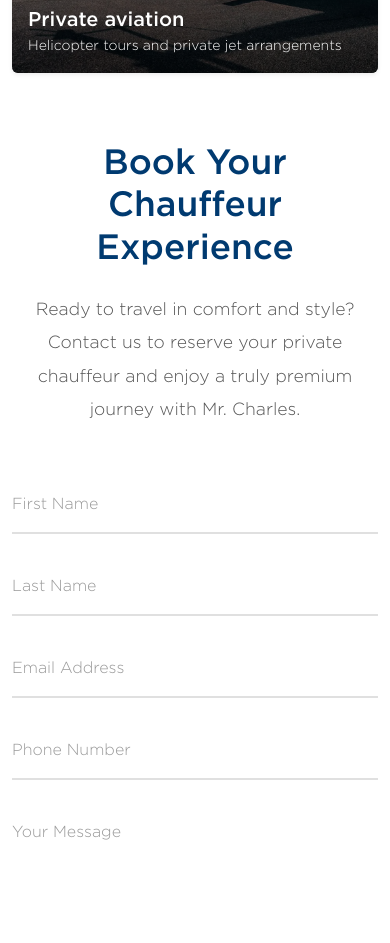
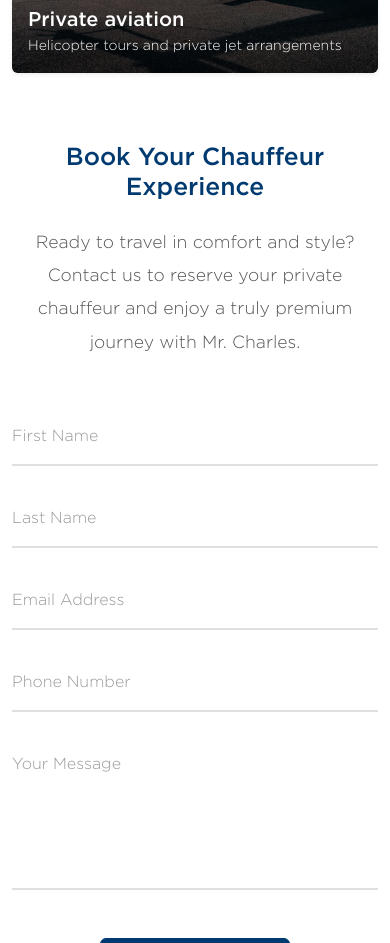
Before and after one commit to saad2478/nh-hotels, a plain HTML site: page index.html in a window 390 px wide. Shown: the part 9123-10066 px from the top of the page. Drawn offline with nearby package versions, Linux system fonts and the light colour scheme.

Commit message:
fontsize is responsive

```diff
--- a/index.html
+++ b/index.html
@@ -452,7 +452,7 @@
 			<div class="row justify-content-center">
 				<div class="col-lg-10">
 					<div class="text-center mb-5">
-						<h2 class="mb-4" style="font-family: 'Gotham', Arial, sans-serif; color: #003a70; font-weight: 500; font-size: 2.2rem;">Book Your Chauffeur Experience</h2>
+						<h2 class="mb-4" style="font-family: 'Gotham', Arial, sans-serif; color: #003a70; font-weight: 500;">Book Your Chauffeur Experience</h2>
 						<p class="lead" style="font-family: 'Gotham', Arial, sans-serif; font-weight: 300; color: #555; line-height: 1.9; max-width: 750px; margin: 0 auto; font-size: 1.1rem;">
 							Ready to travel in comfort and style? Contact us to reserve your private chauffeur and enjoy a truly premium journey with Mr. Charles.
 						</p>
```
